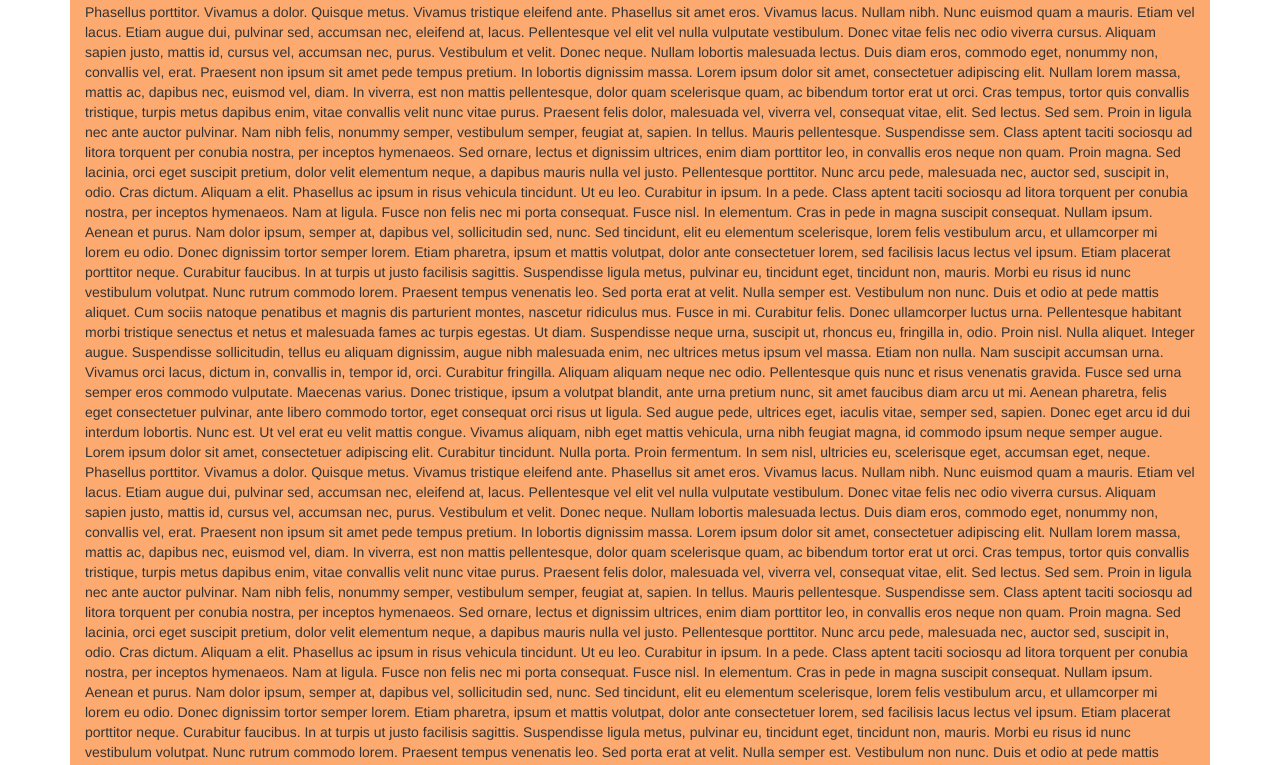
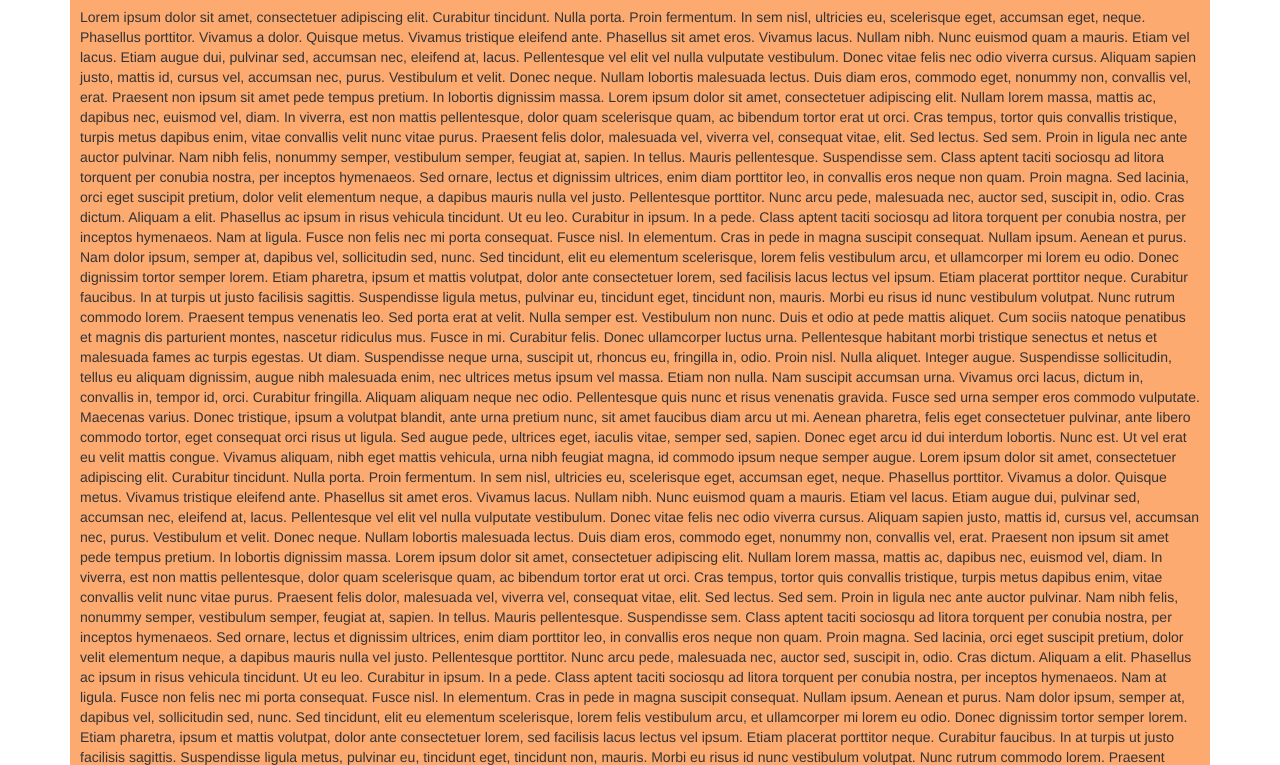
Before and after one commit to daksenik/coursera-js, a plain HTML site: page module3-solution/index.html in a window 1280 px wide. Shown: the part 200-965 px from the top of the page. Drawn offline with Linux system fonts and the light colour scheme.

Commit message:
fixed padding and margin.

```diff
--- a/module3-solution/css/styles.css
+++ b/module3-solution/css/styles.css
@@ -19,7 +19,9 @@
 	border: 1px solid white;
 }
 
-
+.container{
+	margin-bottom: 15px;
+}
 
 #main-content{
 	box-sizing: border-box;
@@ -30,12 +32,15 @@
 }
 #information{
 	background-color: #FDAA71;
+	padding: 10px;
 }
 #information1{
 	background-color: #F5FD71;
+	padding: 10px;
 }
 #information2{
 	background-color: #71FD84;
+	padding: 10px;
 }
 .infheading{
 	font-size: 3em;
```
